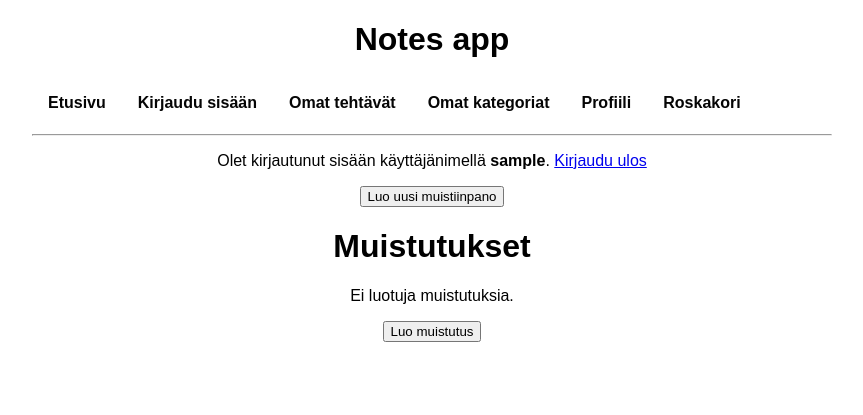
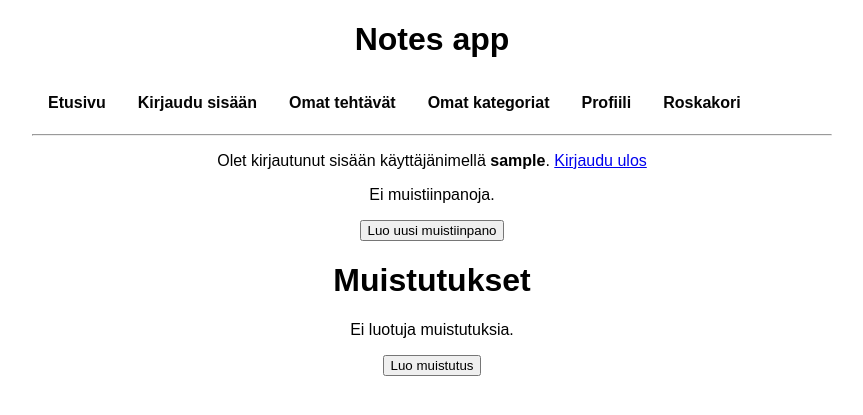
Before and after one commit to veeranniina/tsoha-teht-v-sovellus, a Flask app: page /home in a window 1280 px wide. Shown: the top 415 px of the page, without its empty margins (208-1071 px from the left). Run offline with Flask 3, Linux system fonts and the light colour scheme; the visitor is signed in with stand-in values (Sample User, id 1).

Commit message:
added text no notes

```diff
--- a/templates/home.html
+++ b/templates/home.html
@@ -40,7 +40,9 @@
         </tbody>
     </table>
     <a href="/delete"><button type="button">Poista muistiinpano</button></a>
-{% endif %}
+    {% else %}
+        <p>Ei muistiinpanoja.</p>
+    {% endif %}
 
     <a href="/new"><button>Luo uusi muistiinpano</button></a>
 
```
